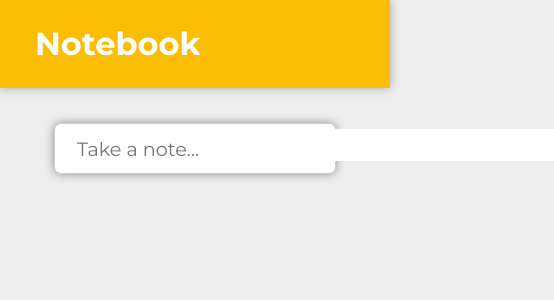
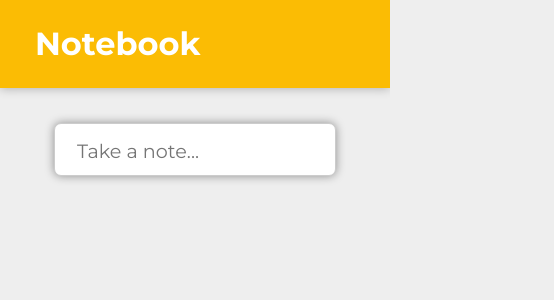
Before and after one commit to Douglas-Hong/Notebook, a React (Create React App) app: page / in a window 390 px wide. Shown: the top 300 px of the page, 554 px wide, since content can reach past the window. Built offline with nearby package versions, Linux system fonts and the light colour scheme.

Commit message:
Divide InputArea into more components, and change pin icon color

```diff
--- a/public/styles.css
+++ b/public/styles.css
@@ -42,28 +42,33 @@ body {
   resize: none;
 }
 
+.input-title {
+  display: flex;
+  align-items: flex-start;
+  padding: 8px 0;
+}
+
 .input-title textarea {
-  padding-top: 12px;
   width: 450px;
 }
 
-.input-desc textarea {
-  padding-top: 8px;
-  width: 475px;
-}
-
 .pin-icon {
-  padding: 10px;
-  color: gray;
+  cursor: pointer;
   position: relative;
   bottom: 10px;
+  padding: 10px;
+  margin-top: 8px;
 }
 
 .pin-icon:hover {
-  background-color: #feefc3;
+  background-color: #ccc;
   border-radius: 10px;
-  cursor: pointer;
   transition: background-color 0.15s ease-in-out;
+}
+
+.input-desc textarea {
+  padding-top: 10px;
+  width: 475px;
 }
 
 .input-buttons {
@@ -79,9 +84,9 @@ body {
   cursor: pointer;
   font-family: inherit;
   font-weight: 700;
+  margin-bottom: 5px;
+  padding: 10px 0;
   position: relative;
-  padding: 10px 0;
-  margin-bottom: 5px;
   width: 100px;
 }
 
@@ -91,11 +96,11 @@ body {
 }
 
 .palette-container {
+  cursor: pointer;
+  margin-right: 15px;
+  padding: 5px 5px 0;
   position: relative;
   top: -2px;
-  margin-right: 15px;
-  padding: 5px 5px 0;
-  cursor: pointer;
 }
 
 .palette-container:hover {
@@ -143,25 +148,25 @@ body {
 .color-selection {
   background-color: #fff;
   box-shadow: 0 0 5px 0 rgba(0, 0, 0, 0.3);
+  cursor: auto;
+  display: flex;
+  justify-content: center;
+  flex-wrap: wrap;
   width: 150px;
   height: 100px;
   position: absolute;
   bottom: 40px;
   left: 0;
-  display: flex;
-  justify-content: center;
-  flex-wrap: wrap;
   padding: 3px 0;
-  cursor: auto;
 }
 
 .color-option {
+  border-radius: 25px;
+  border: 2px solid #ccc;
+  cursor: pointer;
+  margin: 3px;
   width: 23px;
   height: 23px;
-  border-radius: 25px;
-  border: 2px solid #ccc;
-  margin: 3px;
-  cursor: pointer;
 }
 
 .color-option:hover {
@@ -177,8 +182,8 @@ body {
     width: 250px;
   }
 
-  .input-box input {
-    width: 210px;
+  .input-desc textarea {
+    width: 230px;
   }
 
   .custom-button {
--- a/src/components/InputArea.jsx
+++ b/src/components/InputArea.jsx
@@ -1,7 +1,7 @@
 import React, { useState } from 'react';
-import Tooltip from './Tooltip';
-import TextareaAutosize from '@material-ui/core/TextareaAutosize';
-import Palette from './Palette';
+import InputTitle from './InputTitle';
+import InputDesc from './InputDesc';
+import InputButtons from './InputButtons';
 
 export default function InputArea(props) {
   const [userInput, setUserInput] = useState({
@@ -67,47 +67,29 @@ export default function InputArea(props) {
     closeArea();
   }
 
-  // TODO:
-  // Change color of pin icon
-  // Use flexbox better for input-title?
-
   return (
     <div>
       <form className="input-box" autoComplete="off" style={{backgroundColor: userInput.color}}>
         {areaIsClicked &&
-          <div>
-            <span className="input-title">
-              <TextareaAutosize
-                onChange={handleInputChange}
-                name="title"
-                placeholder="Title"
-                value={userInput.title}
-                style={{backgroundColor: userInput.color}}
-              />
-            </span>
-            <Tooltip
-              title={isPinned ? 'Unpin note' : 'Pin note'}
-              content={<i className="fas fa-thumbtack pin-icon" onClick={handlePin} style={isPinned ? { color: '#fbbc04' } : null} />}>
-            </Tooltip>
-          </div>
-        }
-        <div className="input-desc">
-          <TextareaAutosize
-            onClick={expandArea}
+          <InputTitle
             onChange={handleInputChange}
-            name="desc"
-            placeholder="Take a note..."
-            value={userInput.desc}
-            style={areaIsClicked ? { fontSize: '1rem', fontFamily: '"Arial", sans-serif', backgroundColor: userInput.color} : {backgroundColor: userInput.color}}
-            minRows={areaIsClicked ? '3' : '1'}
+            onPin={handlePin}
+            userInput={userInput}
+            isPinned={isPinned}
+          />}
+        <InputDesc
+          onExpand={expandArea}
+          onChange={handleInputChange}
+          userInput={userInput}
+          areaIsClicked={areaIsClicked}
+        />
+        {areaIsClicked &&
+          <InputButtons
+            onColorChange={changeColor}
+            submitNote={submitNote}
+            closeArea={closeArea}
+            userInput={userInput}
           />
-        </div>
-        {areaIsClicked &&
-          <div className="input-buttons">
-            <Palette onColorChange={changeColor}/>
-            <button onClick={submitNote} className="custom-button" style={{backgroundColor: userInput.color}}>Submit</button>
-            <button onClick={closeArea} className="custom-button" style={{backgroundColor: userInput.color}}>Close</button>
-          </div>
         }
       </form>
     </div>
--- /dev/null
+++ b/src/components/InputButtons.jsx
@@ -0,0 +1,12 @@
+import React from 'react';
+import Palette from './Palette';
+
+export default function InputButtons(props) {
+  return (
+    <div className="input-buttons">
+      <Palette onColorChange={props.onColorChange}/>
+      <button onClick={props.submitNote} className="custom-button" style={{backgroundColor: props.userInput.color}}>Submit</button>
+      <button onClick={props.closeArea} className="custom-button" style={{backgroundColor: props.userInput.color}}>Close</button>
+    </div>
+  );
+}
--- /dev/null
+++ b/src/components/InputDesc.jsx
@@ -0,0 +1,20 @@
+import React from 'react';
+import TextareaAutosize from '@material-ui/core/TextareaAutosize';
+
+export default function InputDesc(props) {
+  return (
+    <div className="input-desc">
+      <TextareaAutosize
+        onClick={props.onExpand}
+        onChange={props.onChange}
+        name="desc"
+        placeholder="Take a note..."
+        value={props.userInput.desc}
+        style={props.areaIsClicked
+          ? { fontSize: '1rem', fontFamily: '"Arial", sans-serif', paddingTop: '0', backgroundColor: props.userInput.color}
+          : {backgroundColor: props.userInput.color}}
+        minRows={props.areaIsClicked ? '3' : '1'}
+      />
+    </div>
+  );
+}
--- /dev/null
+++ b/src/components/InputTitle.jsx
@@ -0,0 +1,21 @@
+import React from 'react';
+import Tooltip from './Tooltip';
+import TextareaAutosize from '@material-ui/core/TextareaAutosize';
+
+export default function InputTitle(props) {
+  return (
+    <div className="input-title">
+      <TextareaAutosize
+        onChange={props.onChange}
+        name="title"
+        placeholder="Title"
+        value={props.userInput.title}
+        style={{backgroundColor: props.userInput.color}}
+      />
+      <Tooltip
+        title={props.isPinned ? 'Unpin note' : 'Pin note'}
+        content={<i className="fas fa-thumbtack pin-icon" onClick={props.onPin} style={props.isPinned ? { color: '#000' } : {color: 'gray'}} />}>
+      </Tooltip>
+    </div>
+  );
+}
--- a/src/components/Palette.jsx
+++ b/src/components/Palette.jsx
@@ -11,12 +11,12 @@ export default function Palette(props) {
     setPaletteIsClicked(!paletteIsClicked);
   }
 
-  function setClosed() {
+  function handleClickAway() {
     setPaletteIsClicked(false);
   }
 
   return (
-    <ClickAwayListener onClickAway={setClosed}>
+    <ClickAwayListener onClickAway={handleClickAway}>
       <span className="palette-container" onClick={handlePaletteClick}>
         <Tooltip title="Change color" content={<PaletteIcon/>}></Tooltip>
         {paletteIsClicked ? <Colors onColorChange={props.onColorChange} /> : null}
--- a/src/components/Tooltip.jsx
+++ b/src/components/Tooltip.jsx
@@ -11,7 +11,6 @@ const useStyles = makeStyles((theme) => ({
     backgroundColor: '#5e5e5e',
     color: '#fff',
     padding: '5px',
-    marginTop: '10px',
   },
 }));
 
```
